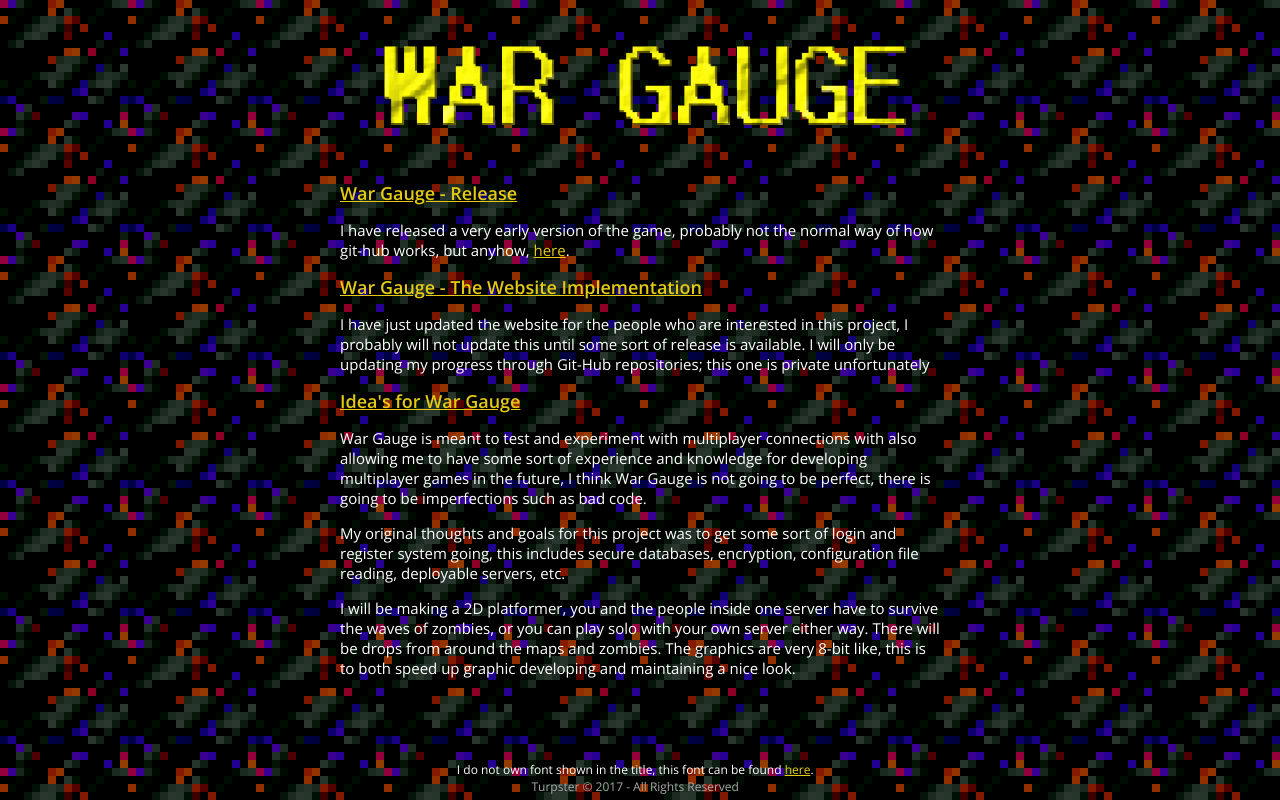
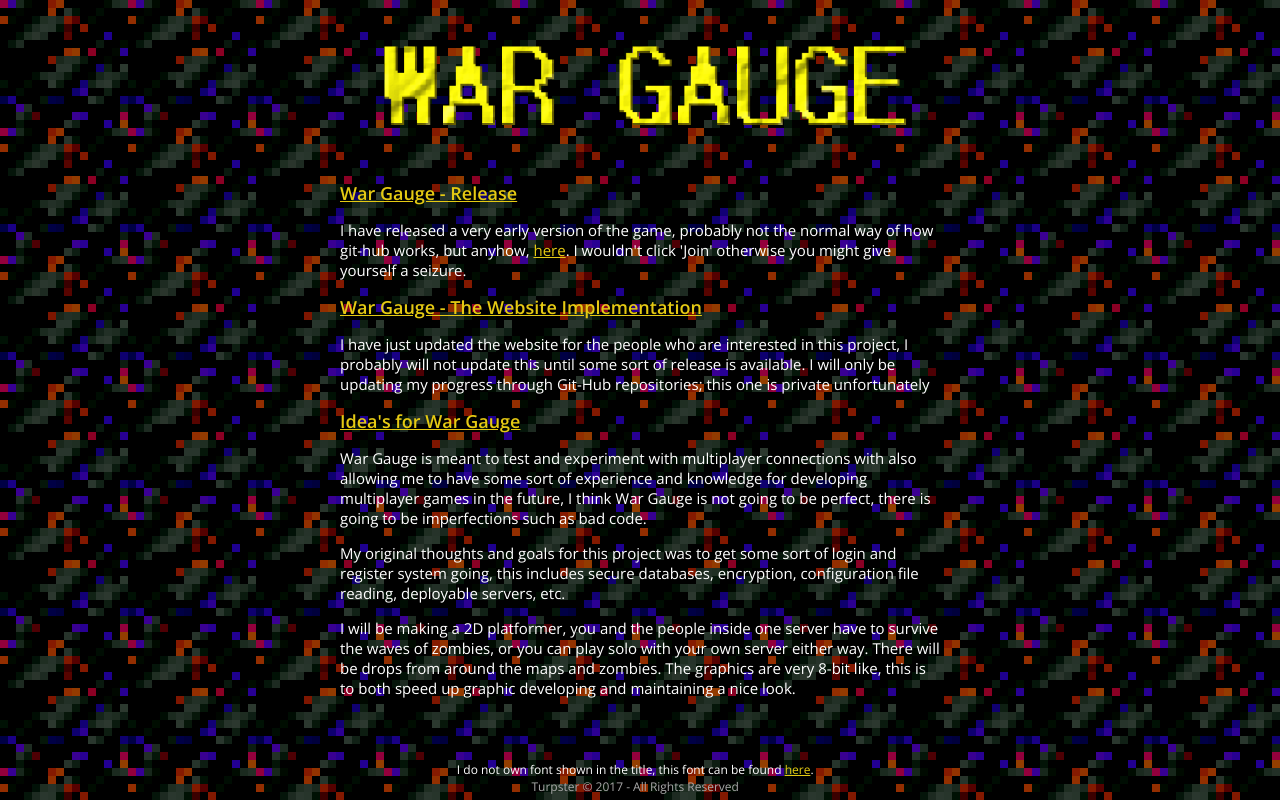
Before and after one commit to Turpster/War-Gauge, a plain HTML site: page docs/index.html in a window 1280 px wide. Drawn offline with nearby package versions, Linux system fonts and the light colour scheme.

Commit message:
Added warning for join

```diff
--- a/docs/index.html
+++ b/docs/index.html
@@ -58,8 +58,7 @@
       <h2>
       <u>War Gauge - Release</u>
       </h2>
-      <p>I have released a very early version of the game, probably not the normal way of how git-hub works, but anyhow, <a href="http://download1518.mediafire.com/ie4wotx9tbig/gb6hre14tvhqu4f/War-Gauge.zip">here</a>.
-      </p>
+      <p>I have released a very early version of the game, probably not the normal way of how git-hub works, but anyhow, <a href="http://download1518.mediafire.com/ie4wotx9tbig/gb6hre14tvhqu4f/War-Gauge.zip">here</a>. I wouldn't click 'Join' otherwise you might give yourself a seizure.</p>
       <h2>
       <u>War Gauge - The Website Implementation</u>
       </h2>
```
